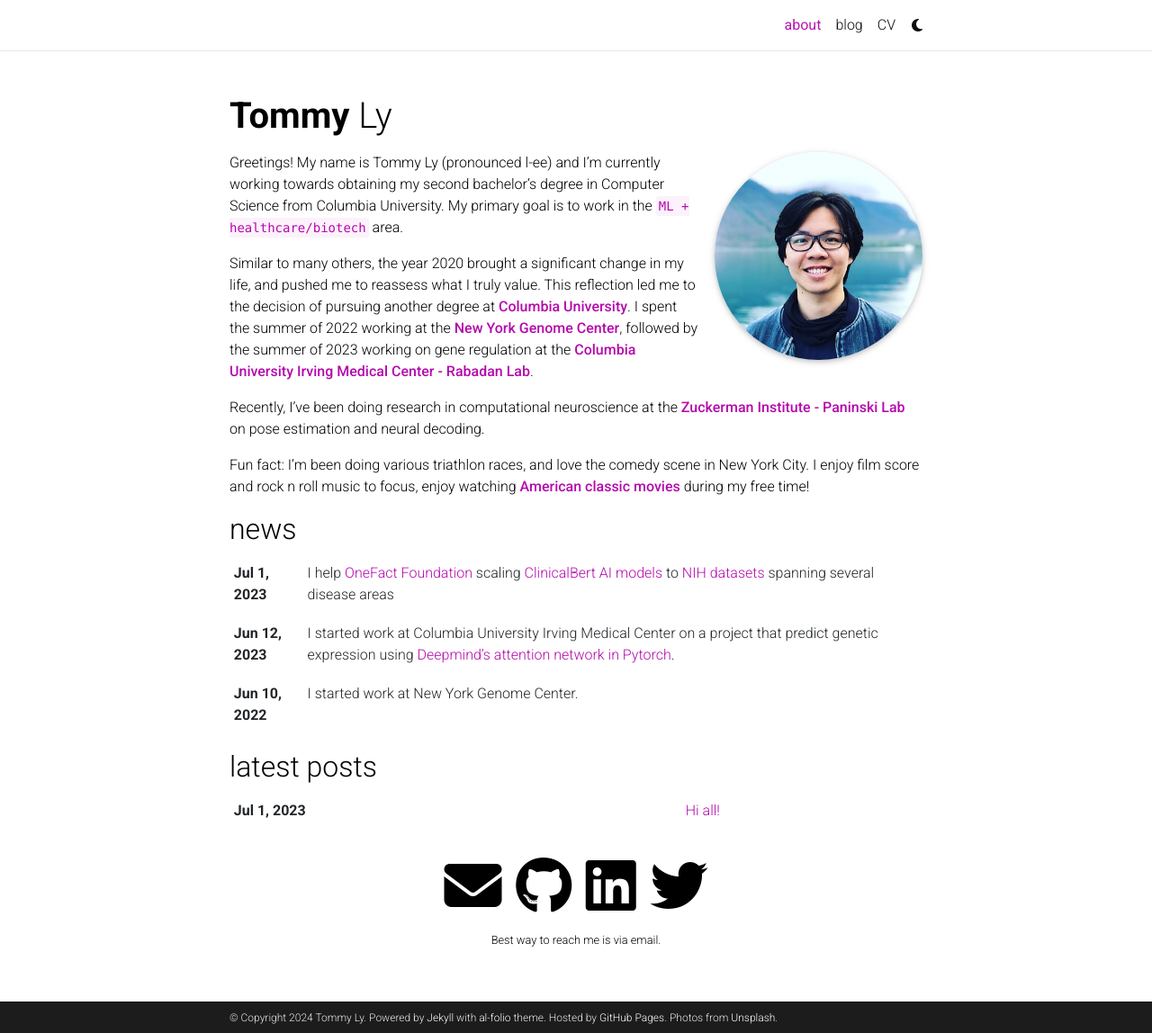
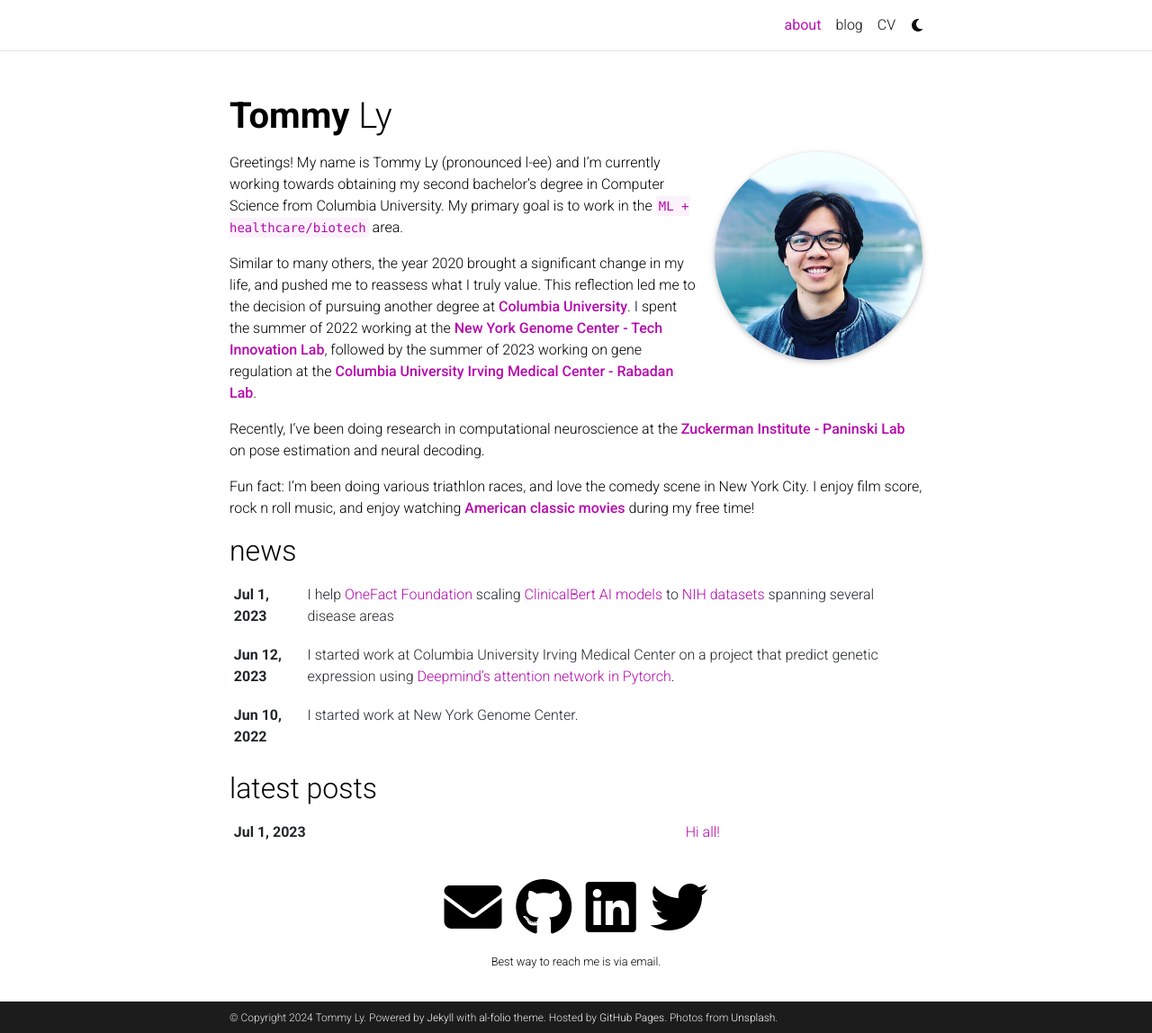
Before and after one commit to tommyly201/tommyly201.github.io, a Jekyll site: the page built from _pages/about.md, in a window 1280 px wide and 1148 px high. Shown: the whole window at 90% size. Built offline with Jekyll 4.4.1, drawn with Linux system fonts in a browser that asks for light colours; full-size pictures stand in for the smaller copies a plugin makes; comment, search, counter and statistics services are not loaded; a style sheet for code colours, icons or effects is not loaded.

Commit message:
change about.md

```diff
--- a/_pages/about.md
+++ b/_pages/about.md
@@ -21,8 +21,8 @@
 
 Greetings! My name is Tommy Ly (pronounced l-ee) and I'm currently working towards obtaining my second bachelor's degree in Computer Science from Columbia University. My primary goal is to work in the `ML + healthcare/biotech` area.
 
-Similar to many others, the year 2020 brought a significant change in my life, and pushed me to reassess what I truly value. This reflection led me to the decision of pursuing another degree at **[Columbia University](https://www.columbia.edu/)**. I spent the summer of 2022 working at the **[New York Genome Center](https://www.nygenome.org/)**, followed by the summer of 2023 working on gene regulation at the **[Columbia University Irving Medical Center - Rabadan Lab](https://www.cuimc.columbia.edu/)**.
+Similar to many others, the year 2020 brought a significant change in my life, and pushed me to reassess what I truly value. This reflection led me to the decision of pursuing another degree at **[Columbia University](https://www.columbia.edu/)**. I spent the summer of 2022 working at the **[New York Genome Center - Tech Innovation Lab](https://www.nygenome.org/labs/technology-innovation-lab/#overview)**, followed by the summer of 2023 working on gene regulation at the **[Columbia University Irving Medical Center - Rabadan Lab](https://www.rabadanlab.org/)**.
 
 Recently, I've been doing research in computational neuroscience at the **[Zuckerman Institute - Paninski Lab](https://zuckermaninstitute.columbia.edu/liam-paninski-phd)** on pose estimation and neural decoding.
 
-Fun fact: I'm been doing various triathlon races, and love the comedy scene in New York City. I enjoy film score and rock n roll music to focus, enjoy watching **[American classic movies](https://www.imdb.com/list/ls074808109/)** during my free time!
+Fun fact: I'm been doing various triathlon races, and love the comedy scene in New York City. I enjoy film score, rock n roll music, and enjoy watching **[American classic movies](https://www.imdb.com/list/ls074808109/)** during my free time!
```
